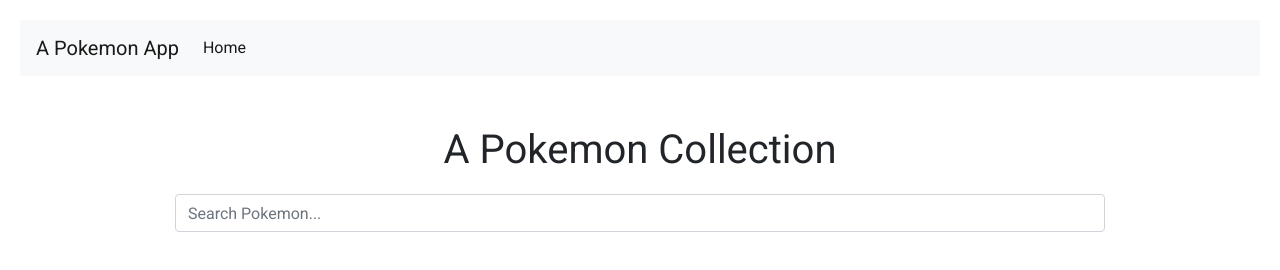
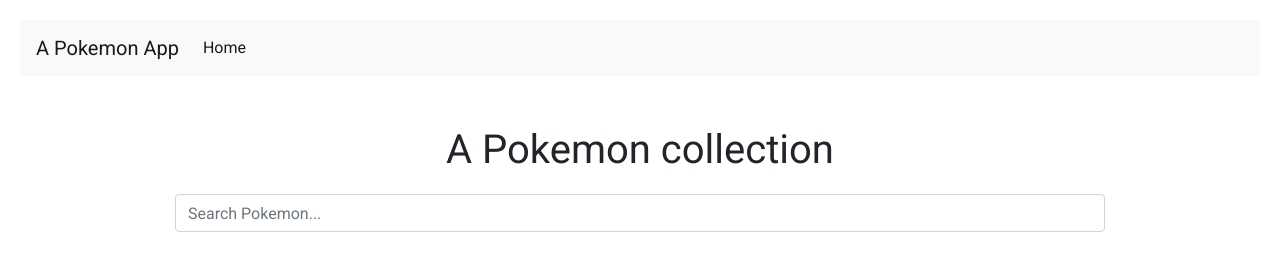
Before and after one commit to axelgibo/js-simple-app, a plain HTML site: page index.html in a window 1280 px wide. Drawn offline with nearby package versions, Linux system fonts and the light colour scheme; no server answers.

Commit message:
Update index.html

```diff
--- a/index.html
+++ b/index.html
@@ -47,7 +47,7 @@
       </div>
     </nav>
     <div class="container">
-      <h1>A Pokemon Collection</h1>
+      <h1>A Pokemon collection</h1>
       <div class="search-container">
         <input
           type="text"
```
